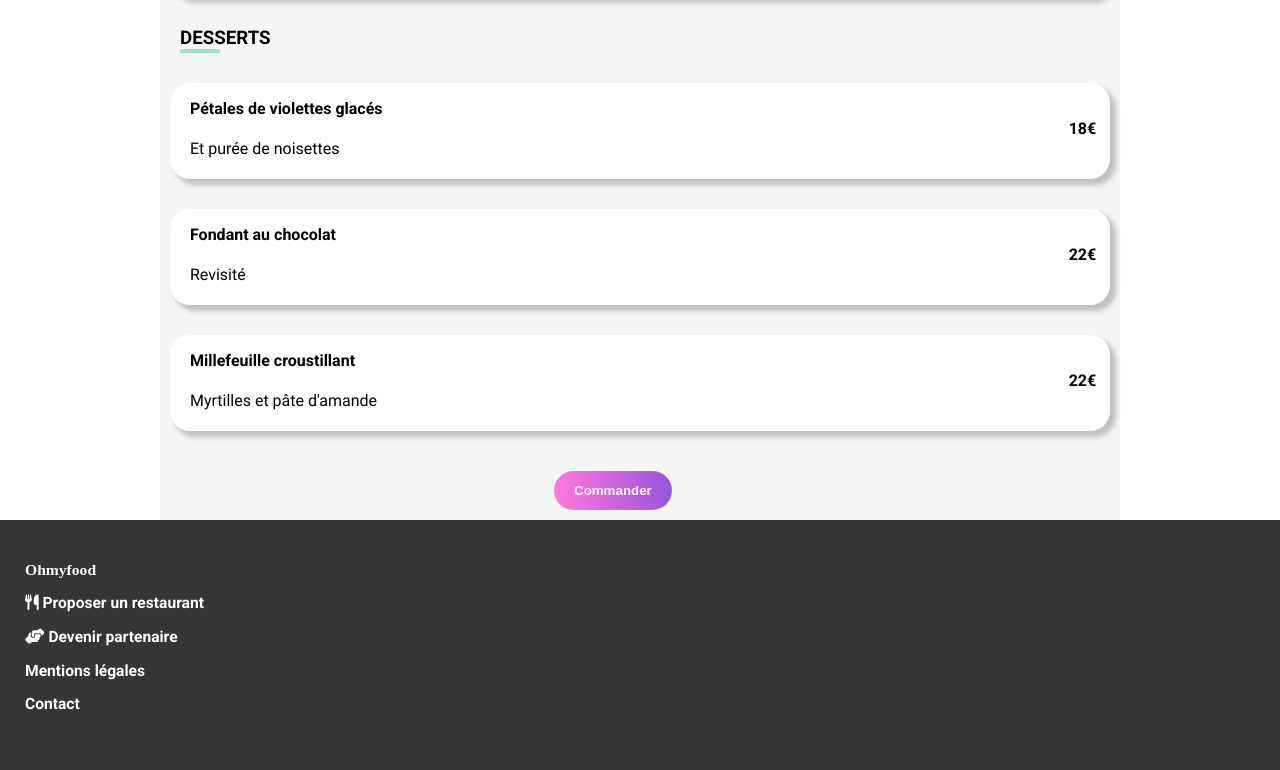
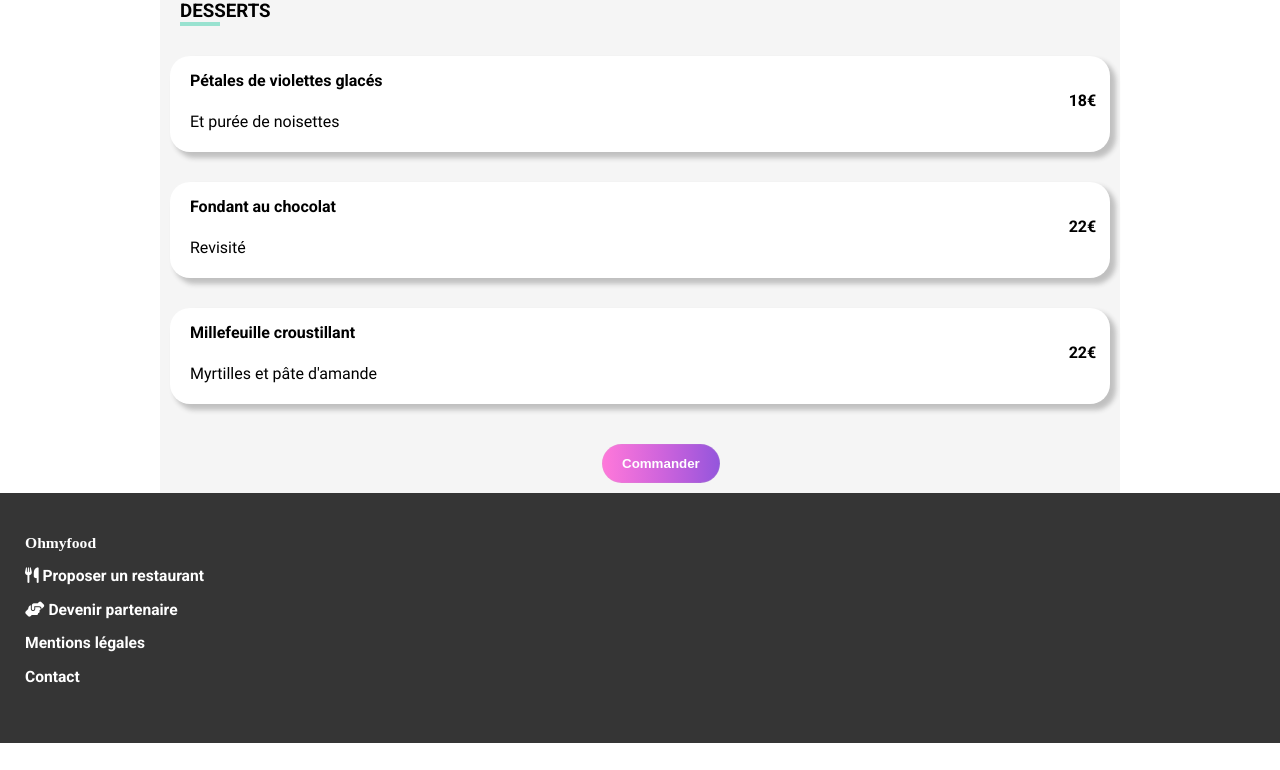
Before and after one commit to AdelDrissi/AdelDrissi_3_01092021, a website: page A-la-française.html in a window 1280 px wide. Shown: the part 1294-2064 px from the top of the page. After the commit the page ends 2037 px from the top, so only its background shows below. Drawn offline with Linux system fonts and the light colour scheme; files whose address does not match are found by name; a web font is replaced by a local one.

Commit message:
width logo oh my food

```diff
--- a/A-la-française.html
+++ b/A-la-française.html
@@ -24,7 +24,7 @@
     <header class="header">
         <a href="index.html"></a>
       <h1 class="header-logo">
-        <img src="./images/logo/ohmyfood.png" alt="logo oh my food" />
+        <img class="width-logo" src="./images/logo/ohmyfood.png" alt="logo oh my food" />
         <a href="index.html">
         <i class="fas fa-arrow-left"></i>
         </a>
--- a/sass/_utils/_maps.scss
+++ b/sass/_utils/_maps.scss
@@ -1,4 +1,4 @@
 $breakpoints: (
-  tablet: 760px,
+  tablet: 660px,
   desktop: 1440px,
 );
--- a/sass/main.scss
+++ b/sass/main.scss
@@ -134,6 +134,29 @@ body {
 
 .dessert {
   animation: fadeInAnimation ease 4s;
+}
+
+.btn_explore button {
+  background-image: linear-gradient(
+    to left,
+    #9356dc,
+    #b35cdc,
+    #cf64dc,
+    #e86edb,
+    #ff79da
+  );
+  color: white;
+  position: relative;
+  left: 35%;
+  margin: 10px;
+  cursor: pointer;
+  font-weight: 700;
+  padding: 12px 20px;
+  border: none;
+  transform: scale(1);
+  transition: transform 400ms;
+  box-shadow: inset 0px 0px 1px 0px #c0c0c0;
+  border-radius: 20px;
 }
 
 .exploration {
@@ -341,28 +364,7 @@ body {
   }
 }
 
-.btn_explore button {
-  background-image: linear-gradient(
-    to left,
-    #9356dc,
-    #b35cdc,
-    #cf64dc,
-    #e86edb,
-    #ff79da
-  );
-  color: white;
-  position: relative;
-  left: 40%;
-  margin: 10px;
-  cursor: pointer;
-  font-weight: 700;
-  padding: 12px 20px;
-  border: none;
-  transform: scale(1);
-  transition: transform 400ms;
-  box-shadow: inset 0px 0px 1px 0px #c0c0c0;
-  border-radius: 20px;
-}
+
 
 .btn_explore button:hover {
   background-color: #ae80e5;
@@ -455,6 +457,29 @@ a:visited {
     width: 100%;
   }
 
+  .btn_explore button {
+  background-image: linear-gradient(
+    to left,
+    #9356dc,
+    #b35cdc,
+    #cf64dc,
+    #e86edb,
+    #ff79da
+  );
+  color: white;
+  position: relative;
+  left: 45%;
+  margin: 10px;
+  cursor: pointer;
+  font-weight: 700;
+  padding: 12px 20px;
+  border: none;
+  transform: scale(1);
+  transition: transform 400ms;
+  box-shadow: inset 0px 0px 1px 0px #c0c0c0;
+  border-radius: 20px;
+}
+
   .entree-desc,
   .maindish-desc,
   .dessert-desc {
@@ -493,10 +518,6 @@ a:visited {
   grid-template-columns: repeat(auto-fit, minmax(33%, 1fr));
   }
 
-  .btn_explore button {
-    position: relative;
-    left: 45%;
-  }
 
   .cards{
     display: grid;
```
Also changed, not shown: Le-délice-des-sens.html (+1 -1 lines), la-note-enchantéé.html (+1 -1 lines), public/css/style.css, 1 other file.
